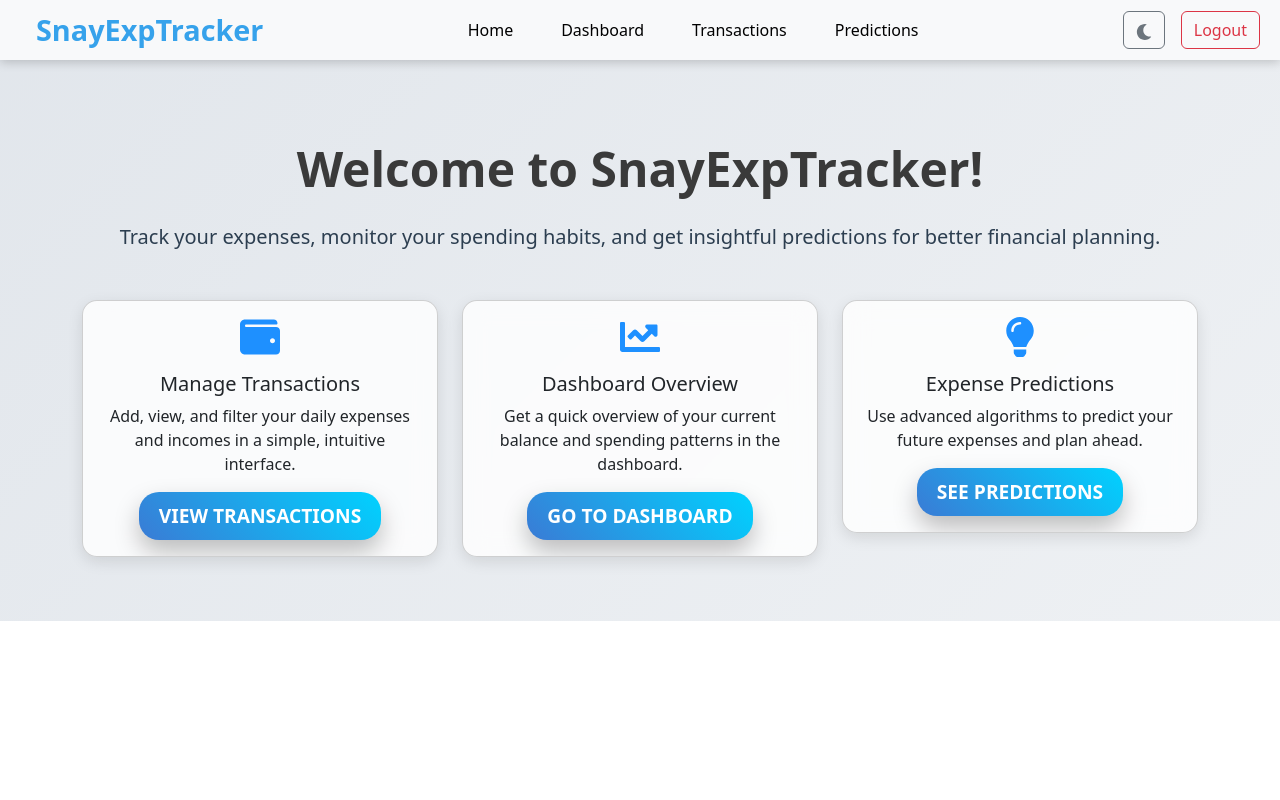
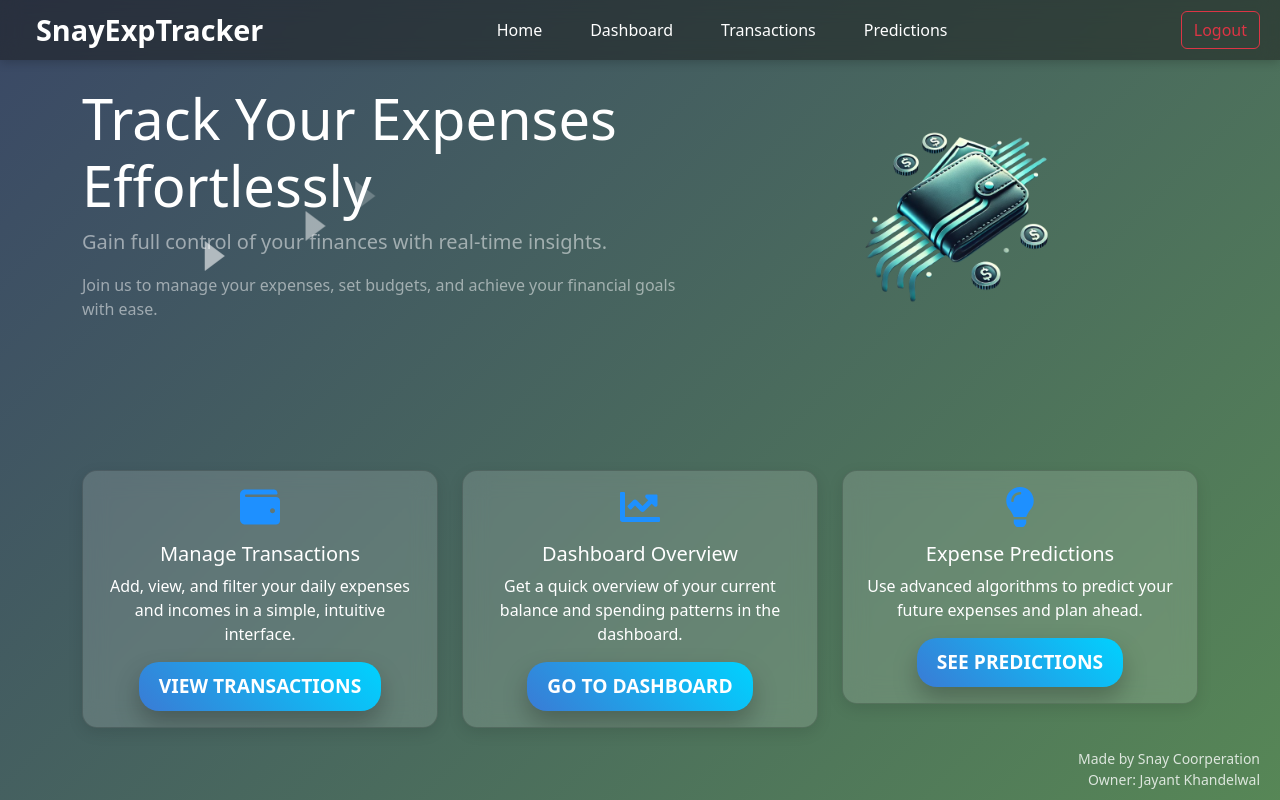
Before and after one commit to Jayant1634/Snay-Finance-Tracker, a React (Create React App) app: page /home in a window 1280 px wide. Built offline with nearby package versions, Linux system fonts and the light colour scheme.

Commit message:
modify home and landing page

```diff
--- a/src/components/HomePage.css
+++ b/src/components/HomePage.css
@@ -1,7 +1,7 @@
 /* General Styling for HomePage */
 .home-page {
     padding: 40px;
-    background: linear-gradient(135deg, #f0f0f5, #dfe4ea, #f8f9fa);
+    background: linear-gradient(135deg, #232526, #414345, #6b6b6b, #a2a4a7);
     color: #2c3e50;
     overflow-x: hidden;
     background-size: 400% 400%;
@@ -38,7 +38,8 @@
 .futuristic-card {
     border-radius: 15px;
     box-shadow: 0 5px 15px rgba(0, 0, 0, 0.1);
-    background: rgba(255, 255, 255, 0.8);
+    background: rgba(255, 255, 255, 0.144);
+    color: #ffffff;
     text-align: center;
     transition: transform 0.4s ease, box-shadow 0.4s ease;
     overflow: hidden;
@@ -73,17 +74,31 @@
 }
 
 /* Navbar */
+/* Navbar */
 .enhanced-navbar {
-    background-color: rgba(25, 25, 25, 0.85);
+    background-color: rgba(25, 25, 25, 0.5) !important; /* Slightly transparent */
+    backdrop-filter: blur(10px); /* Apply blur */
+    -webkit-backdrop-filter: blur(10px); /* For Safari support */
     padding: 12px 20px;
     box-shadow: 0 2px 10px rgba(0, 0, 0, 0.2);
     height: 60px;
+    color: #ffffff !important; /* Ensure text remains white */
     z-index: 1000;
+    transition: background-color 0.3s ease, backdrop-filter 0.3s ease;
 }
 
-body.light .enhanced-navbar {
-    background-color: rgba(255, 255, 255, 0.95);
-    box-shadow: 0 2px 10px rgba(0, 0, 0, 0.1);
+/* Navbar Links */
+.enhanced-navbar .navbar-nav .nav-link {
+    color: #ffffff !important; /* Ensure navbar links are white */
+}
+
+.enhanced-navbar .navbar-brand {
+    color: #ffffff !important; /* Ensure brand text is white */
+}
+
+/* Override Bootstrap hover effect to keep white text */
+.enhanced-navbar .navbar-nav .nav-link:hover {
+    color: #ffffff !important; /* Maintain white color on hover */
 }
 
 /* Smooth Button Hover Effect */
@@ -98,3 +113,23 @@ body.light .enhanced-navbar {
     transform: translateY(-5px);
     box-shadow: 0 10px 20px rgba(54, 162, 235, 0.7);
 }
+
+/* Flask Image for Mobile */
+.flask-image {
+    width: 100%;
+    max-width: 200px;
+    height: auto;
+    animation: fadeIn 1.5s ease-in-out;
+    transition: transform 0.3s;
+}
+
+.flask-image:hover {
+    transform: scale(1.1);
+}
+
+/* Media Query for Padding Adjustments */
+@media (max-width: 576px) {
+    .landing-page-bg {
+        padding-top: 80px; /* Adjust spacing for smaller screens */
+    }
+}
--- a/src/components/HomePage.js
+++ b/src/components/HomePage.js
@@ -1,29 +1,22 @@
-import React, { useState } from "react";
-import { Container, Row, Col, Card, Button, Navbar, Nav, ToggleButtonGroup, ToggleButton } from "react-bootstrap";
-import { FaChartLine, FaWallet, FaLightbulb, FaSun, FaMoon } from "react-icons/fa";
-import { useNavigate } from "react-router-dom";
-import "./HomePage.css";
+import React from 'react';
+import { useNavigate } from 'react-router-dom';
+import { Container, Button, Row, Col, Navbar, Nav, Card } from 'react-bootstrap'; // Bootstrap components
+import { FaWallet, FaChartLine, FaLightbulb } from 'react-icons/fa'; // Icons for feature cards
+import FlaskImage from '../images/homePage.png'; // Assuming you have an image file named flask.png
+import './HomePage.css'; // Custom CSS for futuristic styling
 
 function HomePage() {
-  const [theme, setTheme] = useState(localStorage.getItem("theme") || "light");
   const navigate = useNavigate();
 
-  const handleThemeToggle = () => {
-    const newTheme = theme === "light" ? "dark" : "light";
-    setTheme(newTheme);
-    localStorage.setItem("theme", newTheme);
-    document.body.className = newTheme;
-  };
-
+  // Function to handle redirecting to login for logout
   const handleLogout = () => {
-    localStorage.removeItem("user");
-    navigate("/");
+    navigate('/login'); // Redirect to login page after logout
   };
 
   return (
-    <div className={`home-page ${theme}`}>
-      {/* Navbar */}
-      <Navbar bg={theme} variant={theme} expand="lg" className="mb-4 fixed-top enhanced-navbar">
+    <div className="landing-page-bg">
+      {/* Enhanced Navbar with Logout */}
+      <Navbar expand="lg" className="mb-4 fixed-top enhanced-navbar">
         <Navbar.Brand href="/home" className="mx-3">
           SnayExpTracker
         </Navbar.Brand>
@@ -35,27 +28,43 @@ function HomePage() {
             <Nav.Link href="/transactions" className="mx-3">Transactions</Nav.Link>
             <Nav.Link href="/predictions" className="mx-3">Predictions</Nav.Link>
           </Nav>
-          <ToggleButtonGroup type="radio" name="theme-toggle" className="ms-3">
-            <ToggleButton variant="outline-secondary" onClick={handleThemeToggle} value={theme}>
-              {theme === "light" ? <FaMoon /> : <FaSun />}
-            </ToggleButton>
-          </ToggleButtonGroup>
           <Button variant="outline-danger" onClick={handleLogout} className="ms-3">
             Logout
           </Button>
         </Navbar.Collapse>
       </Navbar>
 
-      {/* Main Content */}
-      <Container className="text-center main-content">
-        <h1 className="mb-4 animated-text">Welcome to SnayExpTracker!</h1>
-        <p className="lead mb-5 animated-subtext">
-          Track your expenses, monitor your spending habits, and get insightful predictions for better financial planning.
-        </p>
+      <Container className="d-flex align-items-center vh-100">
+        <Row className="w-100">
+          {/* Left column with the text content and arrows */}
+          <Col xs={12} md={7} className="text-left position-relative">
+            <h1 className="display-4 text-white">Track Your Expenses Effortlessly</h1>
+            <p className="lead text-white-50">
+              Gain full control of your finances with real-time insights.
+            </p>
+            <p className="text-white-50">
+              Join us to manage your expenses, set budgets, and achieve your financial goals with ease.
+            </p>
 
-        {/* Feature Cards */}
+            {/* Animated arrows pointing toward the login button */}
+            <div className="arrow-container">
+              <div className="arrow arrow-1"></div>
+              <div className="arrow arrow-2"></div>
+              <div className="arrow arrow-3"></div>
+            </div>
+          </Col>
+
+          {/* Right column with the Flask image */}
+          <Col xs={12} md={5} className="d-flex align-items-center justify-content-center mt-4 mt-md-0">
+            <img src={FlaskImage} alt="Flask Logo" className="flask-image"/>
+          </Col>
+        </Row>
+      </Container>
+
+      {/* Feature Cards */}
+      <Container className="my-5">
         <Row className="justify-content-center">
-          <Col md={4}>
+          <Col xs={12} sm={6} md={4}>
             <Card className="mb-4 feature-card futuristic-card">
               <Card.Body>
                 <FaWallet className="feature-icon animated-icon" />
@@ -69,7 +78,7 @@ function HomePage() {
               </Card.Body>
             </Card>
           </Col>
-          <Col md={4}>
+          <Col xs={12} sm={6} md={4}>
             <Card className="mb-4 feature-card futuristic-card">
               <Card.Body>
                 <FaChartLine className="feature-icon animated-icon" />
@@ -83,7 +92,7 @@ function HomePage() {
               </Card.Body>
             </Card>
           </Col>
-          <Col md={4}>
+          <Col xs={12} sm={6} md={4}>
             <Card className="mb-4 feature-card futuristic-card">
               <Card.Body>
                 <FaLightbulb className="feature-icon animated-icon" />
@@ -99,6 +108,12 @@ function HomePage() {
           </Col>
         </Row>
       </Container>
+
+      {/* Footer with credits at the bottom right */}
+      <div className="footer-credits">
+        <p>Made by Snay Coorperation</p>
+        <p>Owner: Jayant Khandelwal</p>
+      </div>
     </div>
   );
 }
--- a/src/components/LandingPage.js
+++ b/src/components/LandingPage.js
@@ -1,16 +1,17 @@
 import React from 'react';
 import { useNavigate } from 'react-router-dom';
-import { Container, Button, Row, Col, Navbar, Nav } from 'react-bootstrap'; // Bootstrap components
+import { Container, Button, Row, Col, Navbar, Nav, Card } from 'react-bootstrap'; // Bootstrap components
+import { FaWallet, FaChartLine, FaLightbulb } from 'react-icons/fa'; // Icons for feature cards
 import './LandingPage.css'; // Custom CSS for futuristic styling
 
 function LandingPage() {
   const navigate = useNavigate();
 
-  // Function to handle redirecting to the login page
+  // Function to handle redirecting to the login and signup pages
   const redirectToSignup = () => {
-    navigate('/register'); // Redirect to login page
+    navigate('/register'); // Redirect to signup page
   };
-  const redirectToLogin= () => {
+  const redirectToLogin = () => {
     navigate('/login'); // Redirect to login page
   };
 
@@ -62,11 +63,60 @@ function LandingPage() {
             </div>
           </Col>
 
-          {/* Right column with the button */}
-          <Col md={4} className="d-flex align-items-center justify-content-center">
-            <Button onClick={redirectToSignup} variant="primary" className="mt-3 futuristic-button">
+          {/* Right column with the Login and Signup buttons */}
+          <Col md={4} className="d-flex flex-column align-items-center justify-content-center">
+
+            <Button onClick={redirectToSignup} variant="outline-primary" className="mt-2 futuristic-button">
               Sign Up
             </Button>
+          </Col>
+        </Row>
+      </Container>
+
+      {/* Feature Cards */}
+      <Container className="my-5">
+        <Row className="justify-content-center">
+          <Col xs={12} sm={6} md={4}>
+            <Card className="mb-4 feature-card futuristic-card">
+              <Card.Body>
+                <FaWallet className="feature-icon animated-icon" />
+                <Card.Title>Manage Transactions</Card.Title>
+                <Card.Text>
+                  Add, view, and filter your daily expenses and incomes in a simple, intuitive interface.
+                </Card.Text>
+                <Button variant="primary" onClick={redirectToLogin} className="futuristic-button">
+                View Transactions
+                </Button>
+              </Card.Body>
+            </Card>
+          </Col>
+          <Col xs={12} sm={6} md={4}>
+            <Card className="mb-4 feature-card futuristic-card">
+              <Card.Body>
+                <FaChartLine className="feature-icon animated-icon" />
+                <Card.Title>Dashboard Overview</Card.Title>
+                <Card.Text>
+                  Get a quick overview of your current balance and spending patterns in the dashboard.
+                </Card.Text>
+                <Button variant="primary" onClick={redirectToLogin} className="futuristic-button">
+                Go to Dashboard
+                </Button>
+              </Card.Body>
+            </Card>
+          </Col>
+          <Col xs={12} sm={6} md={4}>
+            <Card className="mb-4 feature-card futuristic-card">
+              <Card.Body>
+                <FaLightbulb className="feature-icon animated-icon" />
+                <Card.Title>Expense Predictions</Card.Title>
+                <Card.Text>
+                  Use advanced algorithms to predict your future expenses and plan ahead.
+                </Card.Text>
+                <Button variant="primary" onClick={redirectToLogin} className="futuristic-button">
+                See Predictions
+                </Button>
+              </Card.Body>
+            </Card>
           </Col>
         </Row>
       </Container>
```
Also changed, not shown: src/images/homePage.png (added).
